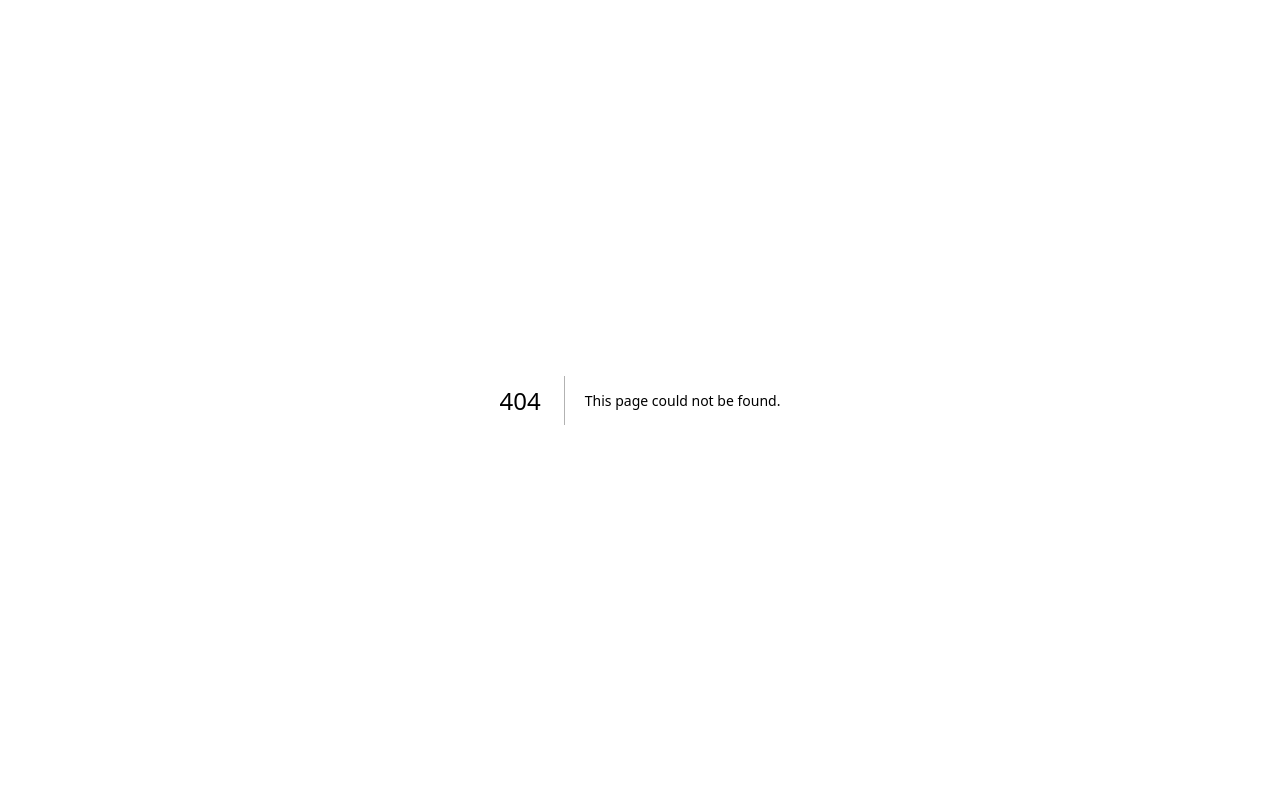
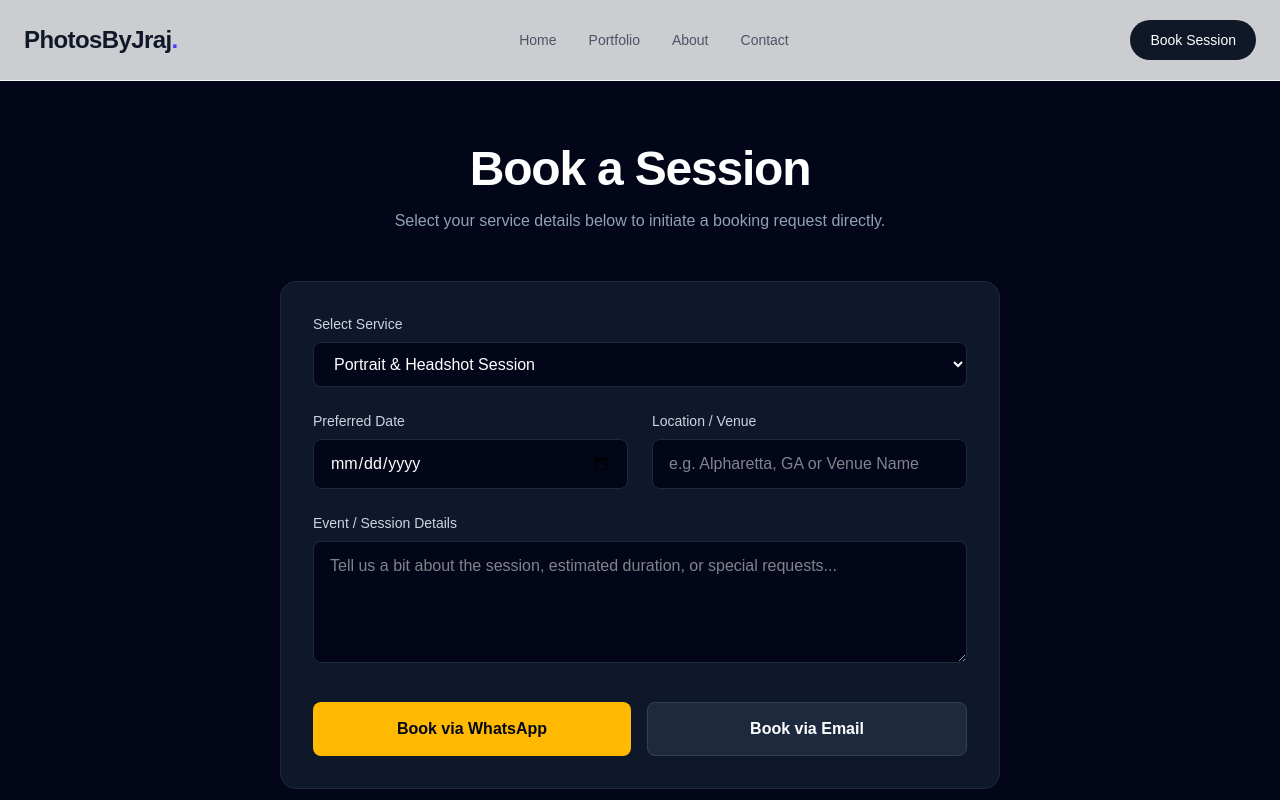
Before and after one commit to jraj13/photosbyjraj, a Next.js app: page /booking in a window 1280 px wide. Before the commit this address had no page. Shown: the top 800 px of the page. Built offline with nearby package versions, Linux system fonts and the light colour scheme.

Commit message:
Add custom booking route with WhatsApp and Email handoff

```diff
--- /dev/null
+++ b/src/app/booking/page.tsx
@@ -0,0 +1,112 @@
+"use client";
+
+import { useState } from "react";
+import Navbar from "../Navbar";
+import Footer from "../Footer";
+
+const SERVICES = [
+"Portrait & Headshot Session",
+"Family / Event Coverage",
+"Cultural Celebration",
+"Corporate Photography",
+];
+
+export default function Booking() {
+const [service, setService] = useState(SERVICES[0]);
+const [date, setDate] = useState("");
+const [location, setLocation] = useState("");
+const [notes, setNotes] = useState("");
+
+const handleWhatsAppBooking = (e: React.FormEvent) => {
+e.preventDefault();
+const text = `Hi Jayaraj! I'd like to book a photography session.%0A%0A*Service:* ${encodeURIComponent(service)}%0A*Preferred Date:* ${encodeURIComponent(date)}%0A*Location:* ${encodeURIComponent(location)}%0A*Details:* ${encodeURIComponent(notes)}`;
+window.open(`https://wa.me/14708974199?text=${text}`, "_blank");
+};
+
+const handleEmailBooking = () => {
+const subject = `Booking Inquiry: ${service}`;
+const body = `Hi Jayaraj,\n\nI would like to inquire about booking a session with PhotosByJraj.\n\nService: ${service}\nPreferred Date: ${date}\nLocation/Venue: ${location}\nAdditional Details: ${notes}\n\nThank you!`;
+window.location.href = `mailto:contact@photosbyjraj.com?subject=${encodeURIComponent(subject)}&body=${encodeURIComponent(body)}`;
+};
+
+return (
+<div className="min-h-screen flex flex-col bg-slate-950 text-white">
+  <Navbar />
+  <main className="flex-grow max-w-3xl mx-auto px-6 py-16 w-full">
+    <div className="text-center mb-12">
+      <h1 className="text-4xl font-bold tracking-tight sm:text-5xl">Book a Session</h1>
+      <p className="mt-4 text-slate-400">
+        Select your service details below to initiate a booking request directly.
+      </p>
+    </div>
+
+    <form onSubmit={handleWhatsAppBooking} className="bg-slate-900 border border-slate-800 rounded-2xl p-8 space-y-6">
+      <div>
+        <label className="block text-sm font-medium text-slate-300 mb-2">Select Service</label>
+        <select
+          value={service}
+          onChange={(e) => setService(e.target.value)}
+          className="w-full bg-slate-950 border border-slate-800 rounded-lg px-4 py-3 text-white focus:outline-none focus:border-amber-400"
+        >
+          {SERVICES.map((s) => (
+            <option key={s} value={s}>{s}</option>
+          ))}
+        </select>
+      </div>
+
+      <div className="grid grid-cols-1 md:grid-cols-2 gap-6">
+        <div>
+          <label className="block text-sm font-medium text-slate-300 mb-2">Preferred Date</label>
+          <input
+            type="date"
+            required
+            value={date}
+            onChange={(e) => setDate(e.target.value)}
+            className="w-full bg-slate-950 border border-slate-800 rounded-lg px-4 py-3 text-white focus:outline-none focus:border-amber-400"
+          />
+        </div>
+        <div>
+          <label className="block text-sm font-medium text-slate-300 mb-2">Location / Venue</label>
+          <input
+            type="text"
+            required
+            placeholder="e.g. Alpharetta, GA or Venue Name"
+            value={location}
+            onChange={(e) => setLocation(e.target.value)}
+            className="w-full bg-slate-950 border border-slate-800 rounded-lg px-4 py-3 text-white focus:outline-none focus:border-amber-400"
+          />
+        </div>
+      </div>
+
+      <div>
+        <label className="block text-sm font-medium text-slate-300 mb-2">Event / Session Details</label>
+        <textarea
+          rows={4}
+          placeholder="Tell us a bit about the session, estimated duration, or special requests..."
+          value={notes}
+          onChange={(e) => setNotes(e.target.value)}
+          className="w-full bg-slate-950 border border-slate-800 rounded-lg px-4 py-3 text-white focus:outline-none focus:border-amber-400"
+        ></textarea>
+      </div>
+
+      <div className="flex flex-col sm:flex-row gap-4 pt-2">
+        <button
+          type="submit"
+          className="flex-1 bg-amber-400 text-slate-950 font-semibold py-3.5 px-6 rounded-lg hover:bg-amber-300 transition text-center"
+        >
+          Book via WhatsApp
+        </button>
+        <button
+          type="button"
+          onClick={handleEmailBooking}
+          className="flex-1 bg-slate-800 text-white font-semibold py-3.5 px-6 rounded-lg border border-slate-700 hover:bg-slate-700 transition text-center"
+        >
+          Book via Email
+        </button>
+      </div>
+    </form>
+  </main>
+  <Footer />
+</div>
+);
+}
```
